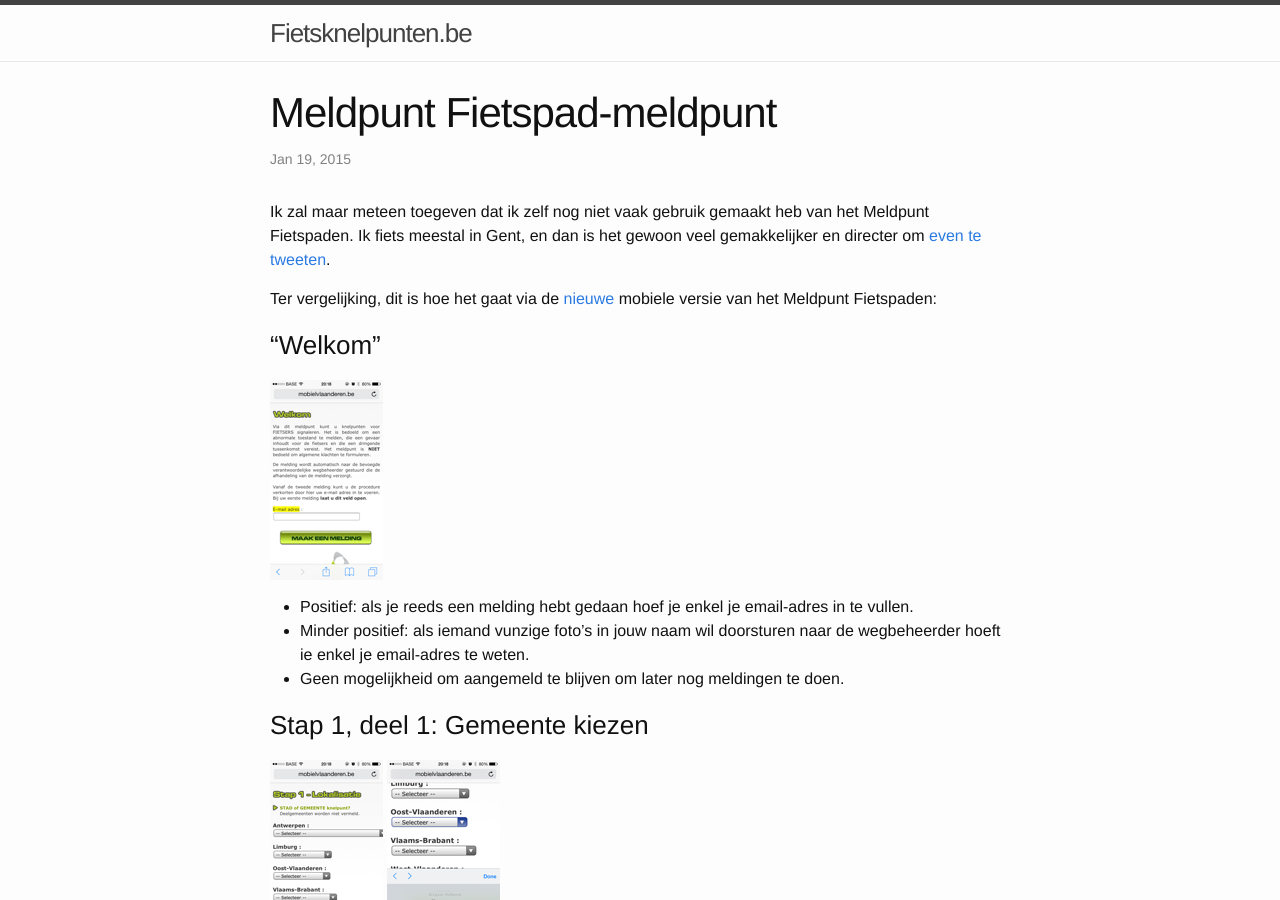
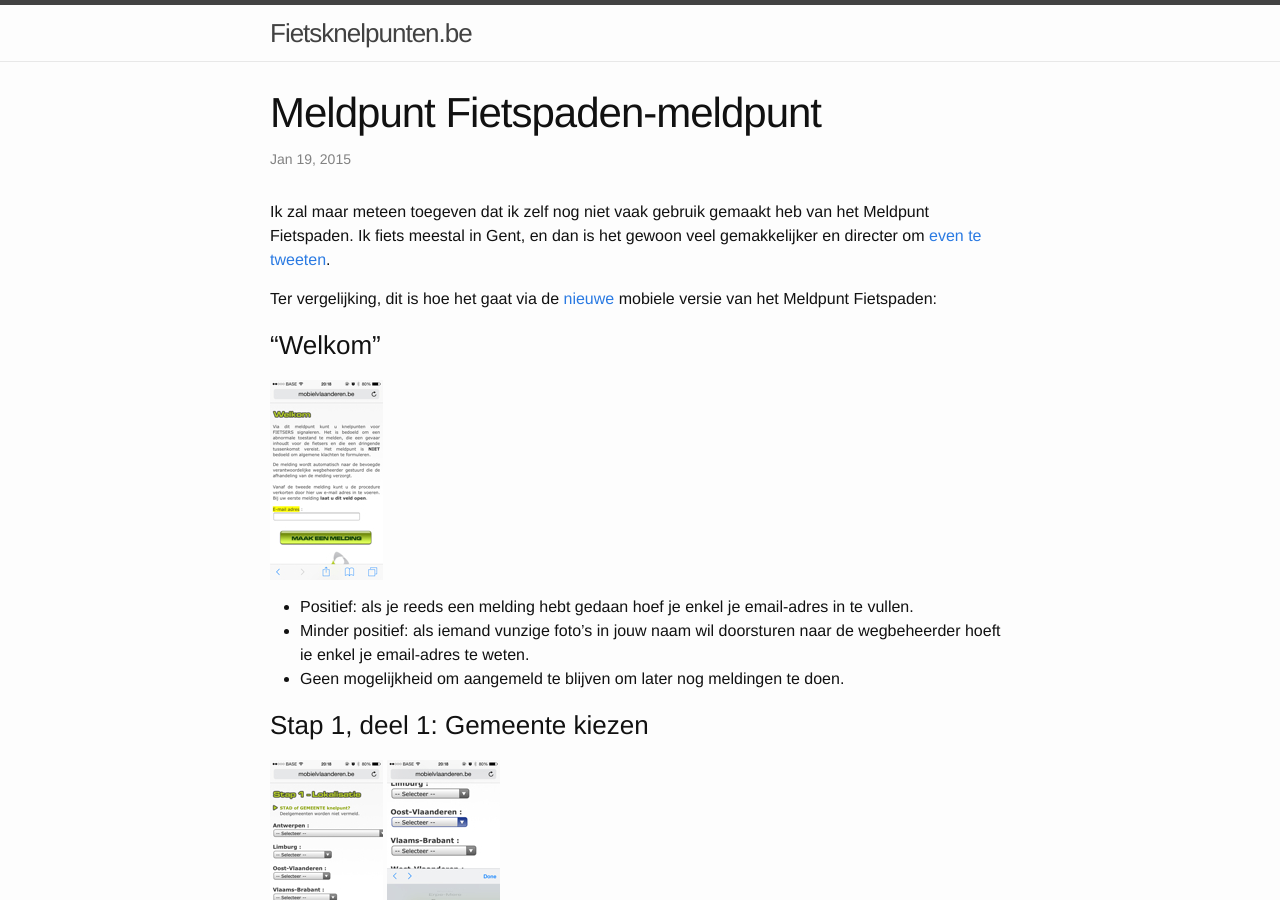
Before and after one commit to lieven/fietsknelpunten, a Jekyll site: the page built from blog/_posts/2015-01-19-meldpunt.markdown, in a window 1280 px wide and 900 px high. Built offline with Jekyll 4.4.1, drawn with Linux system fonts in a browser that asks for light colours.

Commit message:
Update screenshots

```diff
--- a/blog/_posts/2015-01-19-meldpunt.markdown
+++ b/blog/_posts/2015-01-19-meldpunt.markdown
@@ -1,6 +1,6 @@
 ---
 layout: post
-title:  "Meldpunt Fietspad-meldpunt"
+title:  "Meldpunt Fietspaden-meldpunt"
 date:   2015-01-19 23:15:00
 categories:
 published: true
```
Also changed, not shown: blog/assets/2015-01-19/meldpunt14.jpg, blog/assets/2015-01-19/thumbs/meldpunt14.jpg.
